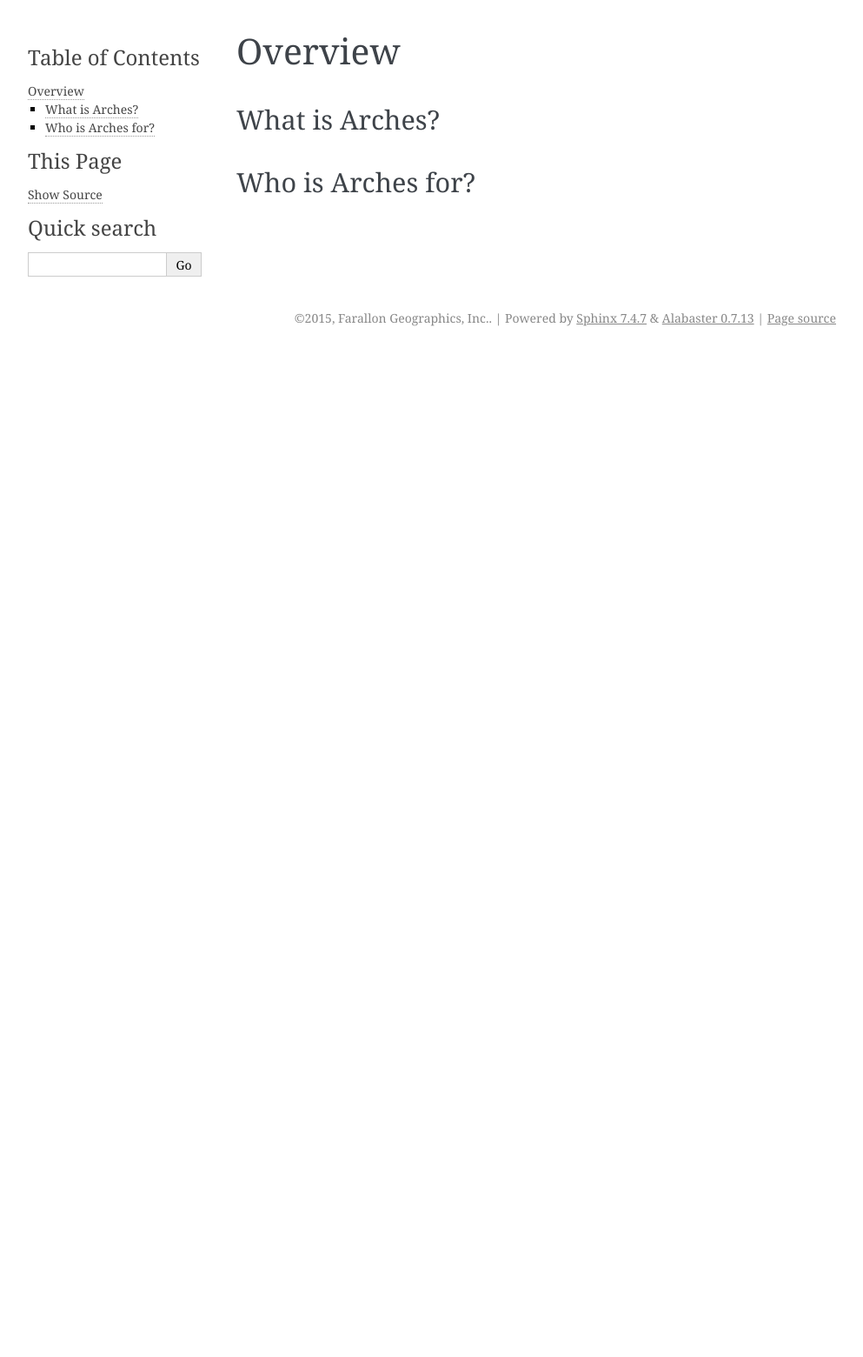
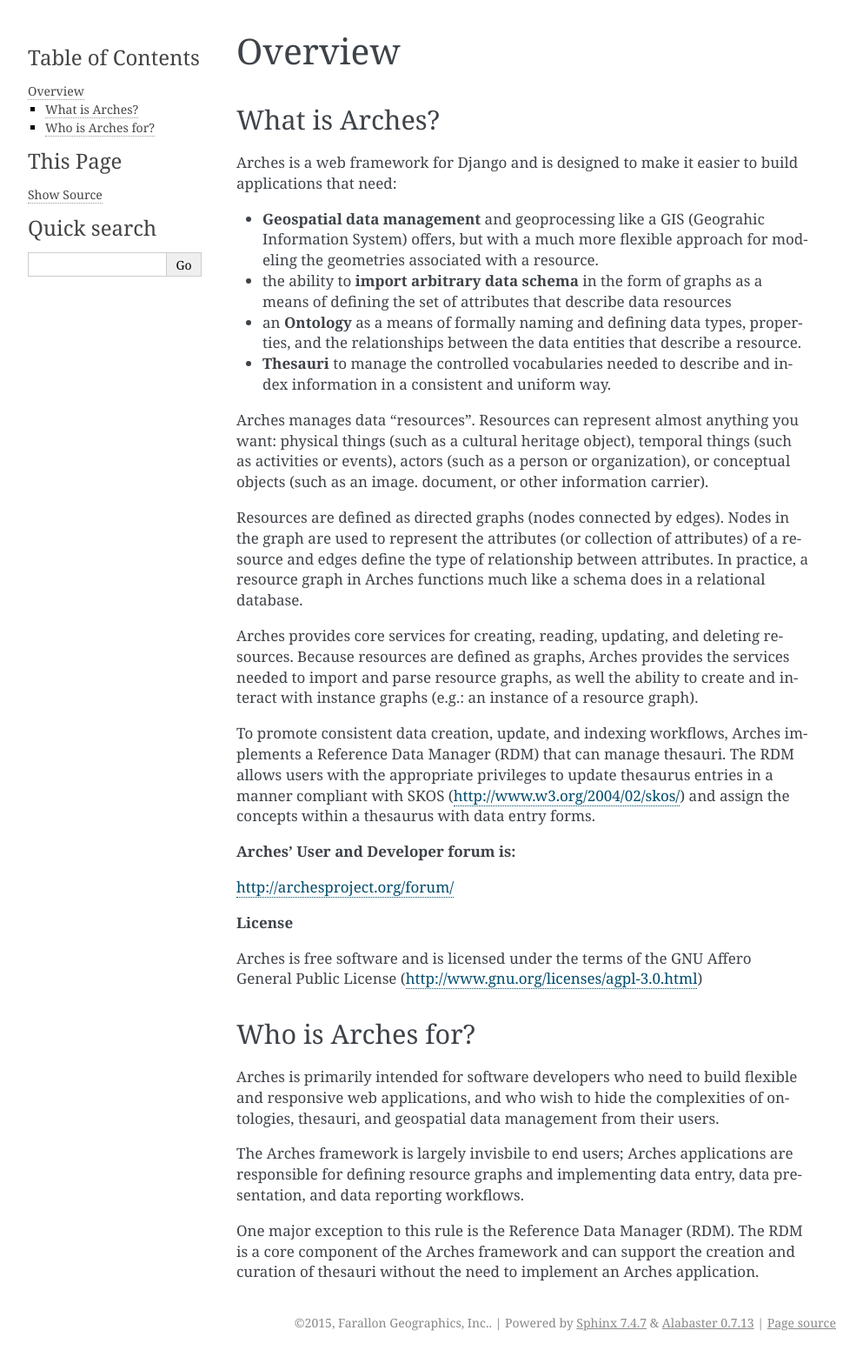
Before and after one commit to archesproject/arches-docs, a Sphinx documentation site: the page built from docs/overview.txt, in a window 1280 px wide. Shown: the whole page at 87% size, without its empty margins (148-1141 px from the left). Built offline with Sphinx 7.4.7, drawn with Linux system fonts in a browser that asks for light colours; before the commit the page ends 900 px from its top, so only the background shows below that.

Commit message:
Update Arches Overview text

```diff
--- a/docs/overview.txt
+++ b/docs/overview.txt
@@ -6,6 +6,45 @@
 What is Arches?
 ===============
 
+Arches is a web framework for Django and is designed to make it easier to build applications that need:
+
+* **Geospatial data management** and geoprocessing like a GIS (Geograhic Information System) offers, but with a much more flexible approach for modeling the geometries associated with a resource.
+
+* the ability to **import arbitrary data schema** in the form of graphs as a means of defining the set of attributes that describe data resources
+
+* an **Ontology** as a means of formally naming and defining data types, properties, and the relationships between the data entities that describe a resource.
+
+* **Thesauri** to manage the controlled vocabularies needed to describe and index information in a consistent and uniform way.
+
+
+Arches manages data "resources".  Resources can represent almost anything you want: physical things (such as a cultural heritage object), temporal things (such as activities or events), actors (such as a person or organization), or conceptual objects (such as an image. document, or other information carrier).
+
+Resources are defined as directed graphs (nodes connected by edges).  Nodes in the graph are used to represent the attributes (or collection of attributes) of a resource and edges define the type of relationship between attributes.  In practice, a resource graph in Arches functions much like a schema does in a relational database.
+
+
+Arches provides core services for creating, reading, updating, and deleting resources.  Because resources are defined as graphs, Arches provides the services needed to import and parse resource graphs, as well the ability to create and interact with instance graphs (e.g.: an instance of a resource graph).
+
+To promote consistent data creation, update, and indexing workflows, Arches implements a Reference Data Manager (RDM) that can manage thesauri.  The RDM allows users with the appropriate privileges to update thesaurus entries in a manner compliant with SKOS (http://www.w3.org/2004/02/skos/) and assign the concepts within a thesaurus with data entry forms.
+
+
+
+**Arches' User and Developer forum is:**
+
+http://archesproject.org/forum/
+
+
+
+**License**
+
+Arches is free software and is licensed under the terms of the GNU Affero General Public License (http://www.gnu.org/licenses/agpl-3.0.html)
+
+
 
 Who is Arches for?
 ==================
+
+Arches is primarily intended for software developers who need to build flexible and responsive web applications, and who wish to hide the complexities of ontologies, thesauri, and geospatial data management from their users.
+
+The Arches framework is largely invisbile to end users; Arches applications are responsible for defining resource graphs and implementing data entry, data presentation, and data reporting workflows.
+
+One major exception to this rule is the Reference Data Manager (RDM).  The RDM is a core component of the Arches framework and can support the creation and curation of thesauri without the need to implement an Arches application.
```
